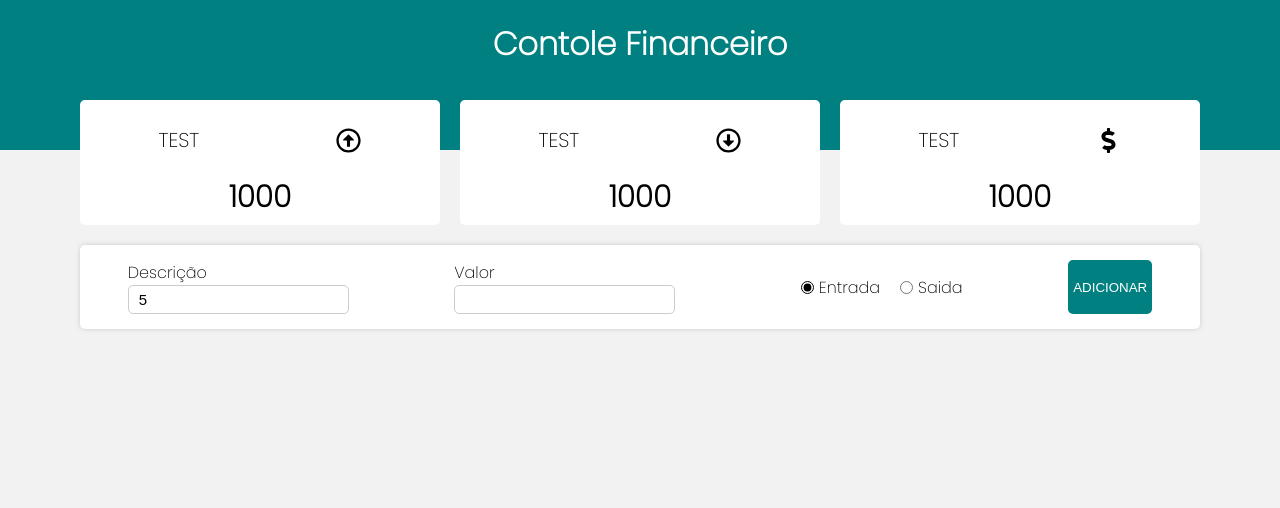
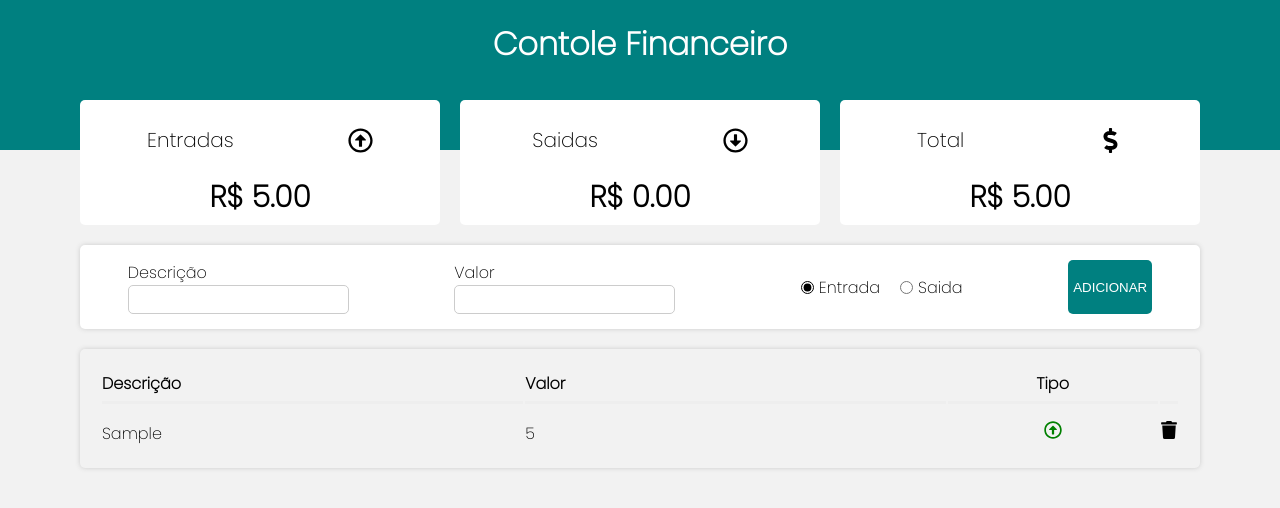
Before and after one commit to Andreysson-Araujo/drac-finaces, a React (Create React App) app: page / in a window 1280 px wide. Both pictures are taken after typing "Sample", "5" into the empty fields and a click on the button "ADICIONAR". Shown: the top 508 px of the page. Built offline with nearby package versions, Linux system fonts and the light colour scheme.

Commit message:
Finalizando Estrutura

```diff
--- a/src/App.js
+++ b/src/App.js
@@ -17,11 +17,11 @@
   useEffect(() => {
     const amountExpense = transactionsList
       .filter((item) => item.expense)
-      .map((transaction) => Number(transaction.amout));
+      .map((transaction) => Number(transaction.amount));
 
     const amountIncome = transactionsList
-      .filter((item) => item.expense)
-      .map((transaction) => Number(transaction.amout));
+      .filter((item) => !item.expense)
+      .map((transaction) => Number(transaction.amount));
 
     const expense = amountExpense.reduce((acc, cur) => acc + cur, 0).toFixed(2);
     const income = amountIncome.reduce((acc, cur) => acc + cur, 0).toFixed(2);
@@ -30,7 +30,7 @@
 
     setIncome(`R$ ${income}`);
     setExpense(`R$ ${expense}`);
-    setTotal(`${Number(income) < Number(expense) ? "-" : ""}R${total}`);
+    setTotal(`${Number(income) < Number(expense) ? "-" : ""}R$ ${total}`);
   }, [transactionsList]);
 
   const handleAdd = (transaction) => {
@@ -45,7 +45,7 @@
     <>
       <Header />
       <Resume income={income} expense={expense} total={total} />
-      <Form handleAdd={handleAdd}/>
+      <Form handleAdd={handleAdd} transactionsList={transactionsList} setTransactionsList={setTransactionsList}/>
       <GlobalStyle />
     </>
   );
--- a/src/components/Form/index.js
+++ b/src/components/Form/index.js
@@ -1,7 +1,9 @@
 import React, { useState } from "react";
 import * as C from "./styles";
+import Grid from "../Grid";
 
-const Form = ({handleAdd}) => {
+
+const Form = ({handleAdd, transactionsList ,setTransactionsList}) => {
   const [desc, setDesc] = useState("");
   const [amount, setAmount] = useState("");
   const [isExpense, setExpense] = useState(false);
@@ -42,7 +44,7 @@
           <C.Input
             value={amount}
             type="number"
-            onChange={(e) => setDesc(e.target.value)}
+            onChange={(e) => setAmount(e.target.value)}
           />
         </C.InputContent>
         <C.RadioGroup>
@@ -64,6 +66,7 @@
         </C.RadioGroup>
         <C.Button onClick={handleSave}>ADICIONAR</C.Button>
       </C.Container>
+      <Grid itens={transactionsList} setItens={setTransactionsList} />
     </>
   );
 };
--- /dev/null
+++ b/src/components/Grid/index.js
@@ -0,0 +1,34 @@
+import React from "react";
+import GridItem from "../GridItem";
+import * as C from "./styles";
+
+const Grid = ({ itens, setItens }) => {
+  const onDelete = (ID) => {
+    const newArray = itens.filter((transaction) => transaction.id !== ID);
+    setItens(newArray);
+    localStorage.setItem("transactions", JSON.stringify(newArray));
+  };
+
+  return (
+    <C.Table>
+      <C.Thead>
+        <C.Tr>
+          <C.Th width={40}>Descrição</C.Th>
+          <C.Th width={40}>Valor</C.Th>
+          <C.Th width={40} alignCenter>
+            Tipo
+          </C.Th>
+          <C.Th width={10}></C.Th>
+        </C.Tr>
+      </C.Thead>
+      <C.Tbody>
+        {Array.isArray(itens) &&
+          itens?.map((item, index) => (
+            <GridItem key={index} item={item} onDelete={onDelete} />
+          ))}
+      </C.Tbody>
+    </C.Table>
+  );
+};
+
+export default Grid;
--- /dev/null
+++ b/src/components/Grid/styles.js
@@ -0,0 +1,25 @@
+import styled from "styled-components";
+
+export const Table = styled.table `
+    width: 98%;
+    background-color: "#fff";
+    padding: 20px;
+    box-shadow: 0px 0px 5px #ccc;
+    border-radius: 5px;
+    max-width: 1120px;
+    margin: 20px auto;
+`;
+
+export const Thead = styled.thead``;
+
+export const Tbody = styled.tbody``;
+
+export const Tr = styled.tr``;
+
+export const Th = styled.th`
+    text-align: start;
+    border-bottom: inset;
+    padding-bottom: 5px;
+    text-align: ${(props) => (props.alignCenter ? "center" : "start")};
+    width: ${(props) => (props.width ? props.width + "%" : "auto")};
+`
--- /dev/null
+++ b/src/components/GridItem/index.js
@@ -0,0 +1,25 @@
+import React from "react";
+import * as C from "./styles";
+import {FaRegArrowAltCircleUp, FaRegArrowAltCircleDown, FaTrash} from "react-icons/fa"
+
+
+export const GridItem = ({item, onDelete}) => {
+  return (
+    <C.Tr>
+        <C.Td>{item.desc}</C.Td>
+        <C.Td>{item.amount}</C.Td>
+        <C.Td alignCenter>
+            {item.expense ? (
+                <FaRegArrowAltCircleDown color="red" />
+            ): (
+                <FaRegArrowAltCircleUp color="green" />
+            )}
+        </C.Td>
+        <C.Td alignCenter>
+            <FaTrash onClick={() => onDelete(item.id)}/>
+        </C.Td>
+    </C.Tr>
+  );
+};
+
+export default GridItem
--- /dev/null
+++ b/src/components/GridItem/styles.js
@@ -0,0 +1,14 @@
+import styled from "styled-components";
+
+export const Tr = styled.tr``
+
+export const Td = styled.td`
+    padding-top: 15px;
+    text-align: ${(props) => (props.alignCenter ? "center" : "start")};
+    word-break: break-all;
+
+    svg {
+        width: 18px;
+        height: 18px
+    }
+`;
--- a/src/components/Resume/index.js
+++ b/src/components/Resume/index.js
@@ -3,10 +3,12 @@
 import ResumeItem from "../ResumeItem";
 import {FaRegArrowAltCircleUp, FaRegArrowAltCircleDown, FaDollarSign} from "react-icons/fa"
 
+
+
 const Resume = ({income, expense ,total}) => {
   return (
     <C.Container>
-      <ResumeItem title="Entradas" Icon={FaRegArrowAltCircleUp} value={income} />
+      <ResumeItem title="Entradas" Icon={FaRegArrowAltCircleUp} value={income}/>
       <ResumeItem title="Saidas" Icon={FaRegArrowAltCircleDown} value={expense}/>
       <ResumeItem title="Total" Icon={FaDollarSign} value={total}/>
     </C.Container>
--- a/src/components/ResumeItem/index.js
+++ b/src/components/ResumeItem/index.js
@@ -5,10 +5,10 @@
   return (
     <C.Container>
         <C.Header>
-            <C.HeaderTitle>TEST</C.HeaderTitle>
+            <C.HeaderTitle>{title}</C.HeaderTitle>
             <Icon/>
         </C.Header>
-        <C.Total>1000</C.Total>
+        <C.Total>{value}</C.Total>
     </C.Container>
   )
 }
```
